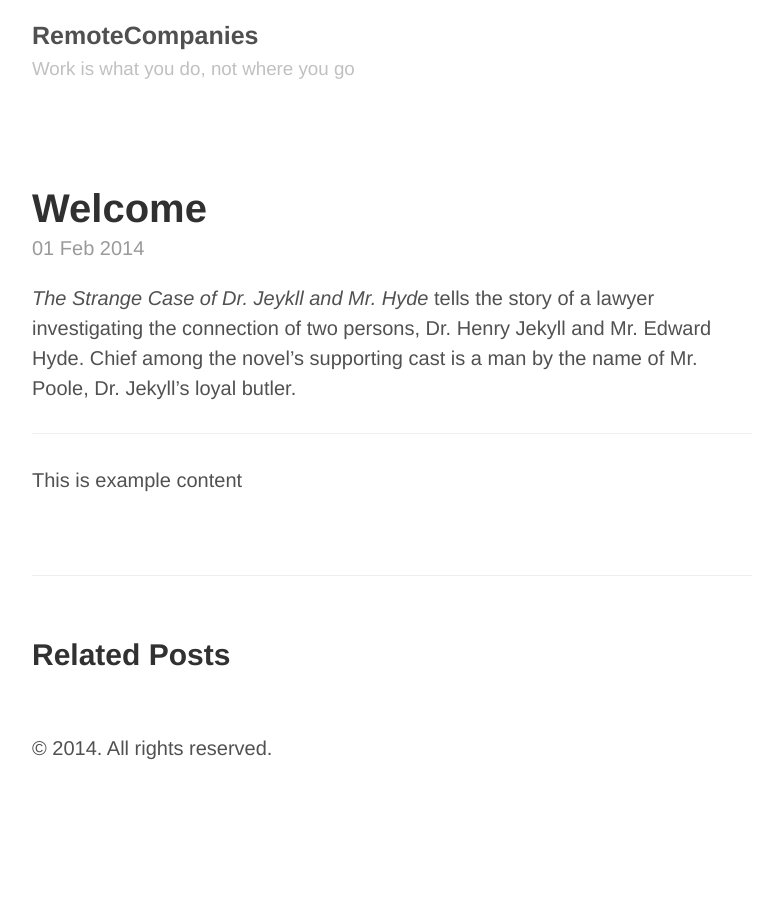
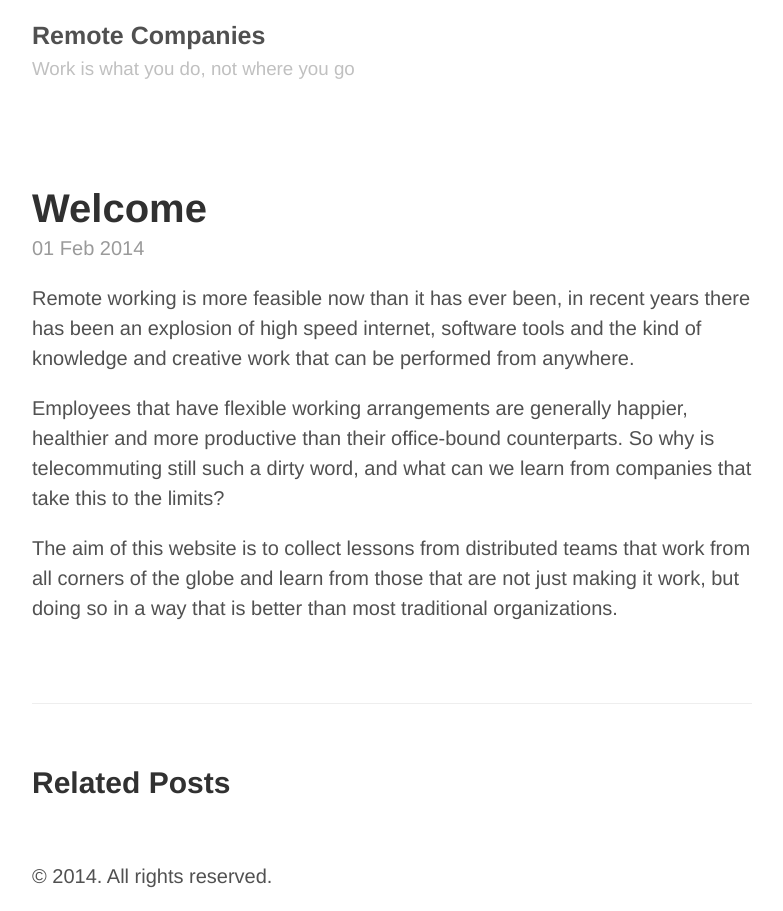
Before and after one commit to tommoor/remotecompanies.com, a Jekyll site: the page built from _posts/2014-02-01-introducing-remote-companies.md, in a window 1280 px wide. Shown: the whole page, without its empty margins (248-1031 px from the left). Built offline with Jekyll 4.4.1, drawn with Linux system fonts in a browser that asks for light colours; Markdown is read by kramdown in place of the engine named in the settings.

Commit message:
First post

```diff
--- a/_config.yml
+++ b/_config.yml
@@ -6,7 +6,7 @@ pygments:         true
 permalink:        pretty
 
 # Setup
-title:            RemoteCompanies
+title:            Remote Companies
 tagline:          'Work is what you do, not where you go'
 description:      'How the biggest and best distributed teams work'
 url:              http://remotecompanies.com
--- a/_posts/2014-02-01-introducing-remote-companies.md
+++ b/_posts/2014-02-01-introducing-remote-companies.md
@@ -3,8 +3,8 @@ layout: post
 title: Welcome
 ---
 
-*The Strange Case of Dr. Jeykll and Mr. Hyde* tells the story of a lawyer investigating the connection of two persons, Dr. Henry Jekyll and Mr. Edward Hyde. Chief among the novel's supporting cast is a man by the name of Mr. Poole, Dr. Jekyll's loyal butler.
+Remote working is more feasible now than it has ever been, in recent years there has been an explosion of high speed internet, software tools and the kind of knowledge and creative work that can be performed from anywhere.
 
------
+Employees that have flexible working arrangements are generally happier, healthier and more productive than their office-bound counterparts. So why is telecommuting still such a dirty word, and what can we learn from companies that take this to the limits?
 
-This is example content
+The aim of this website is to collect lessons from distributed teams that work from all corners of the globe and learn from those that are not just making it work, but doing so in a way that is better than most traditional organizations.
```
